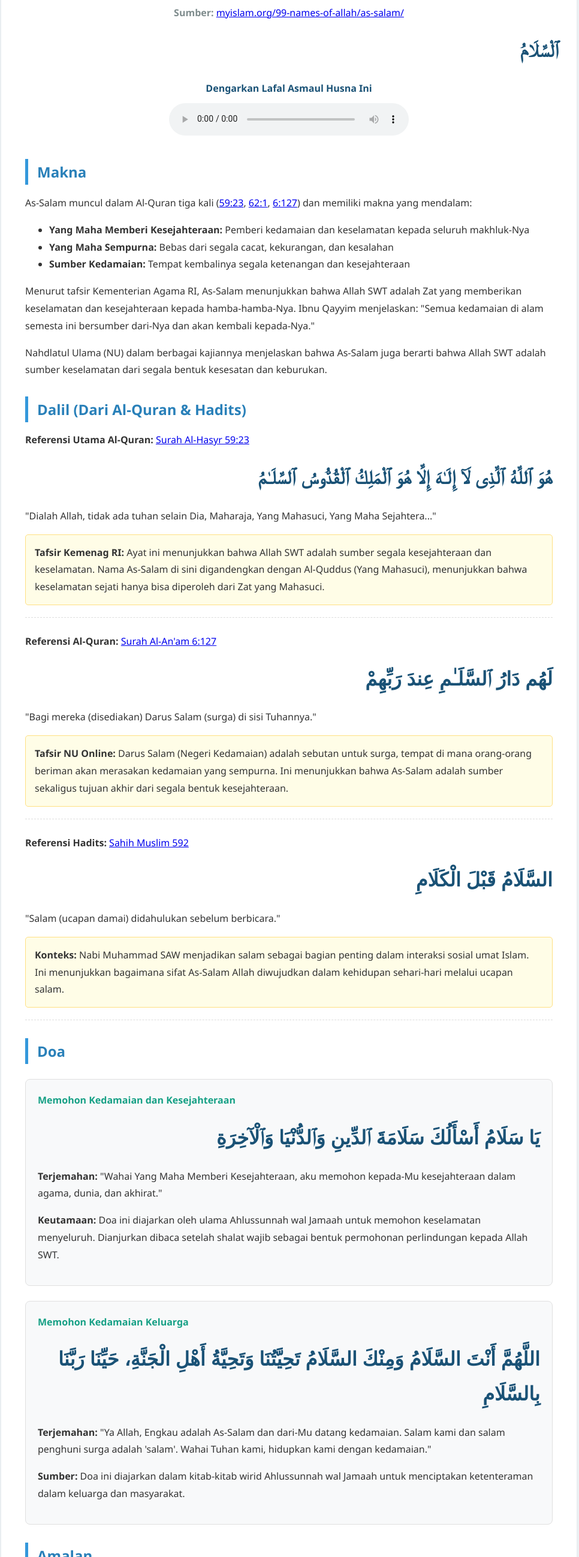
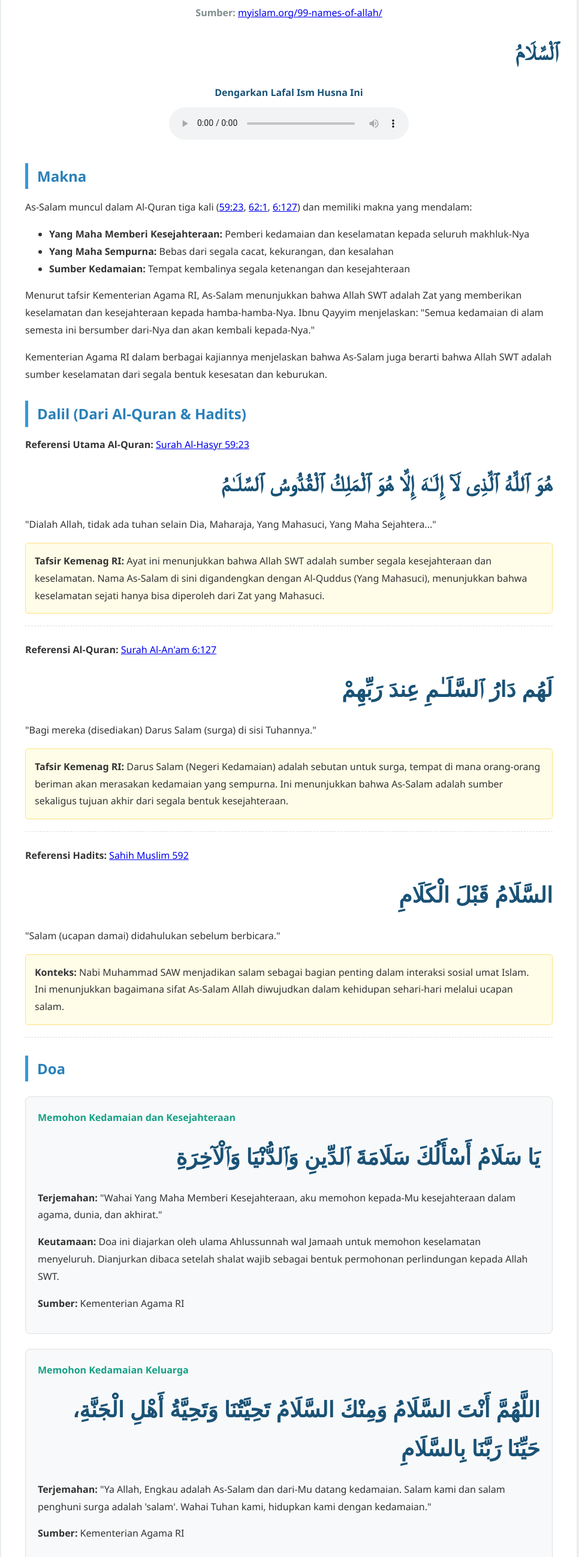
Before and after one commit to H2Oesman/H2Oesman-AsmaulHusna.github.io, a plain HTML site: page 05.html in a window 1280 px wide. Shown: the part 204-2800 px from the top of the page at 60% size, without its empty margins (158-1124 px from the left). Drawn offline with Linux system fonts and the light colour scheme.

Commit message:
Update 05.html

```diff
--- a/05.html
+++ b/05.html
@@ -22,13 +22,13 @@
             box-shadow: 0 0 15px rgba(0,0,0,0.1);
         }
         .arabic {
-            font-size: 32px;
+            font-size: 36px;
             text-align: right;
             direction: rtl;
             margin: 20px 0;
             font-weight: bold;
             color: #1a5276;
-            font-family: 'KFGQPC Uthmanic Script HAFS', 'Traditional Arabic', 'Arial Unicode MS', sans-serif;
+            font-family: 'Uthmanic Script', 'KFGQPC Uthmanic Script HAFS', 'Traditional Arabic', 'Arial Unicode MS', sans-serif;
         }
         .transliteration {
             font-style: italic;
@@ -169,7 +169,7 @@
         }
         @media (max-width: 768px) {
             .arabic {
-                font-size: 24px;
+                font-size: 28px;
             }
             .name-title {
                 font-size: 28px;
@@ -192,13 +192,13 @@
             <a href="index.html" class="top-home-link">&larr; Kembali ke Menu Utama</a>
 
             <h1 class="name-title">5. As-Salam (Yang Maha Memberi Kesejahteraan)</h1>
-            <div class="name-source"><strong>Sumber:</strong> <a href="https://myislam.org/99-names-of-allah/as-salam/" target="_blank">myislam.org/99-names-of-allah/as-salam/</a></div>
+            <div class="name-source"><strong>Sumber:</strong> <a href="https://myislam.org/99-names-of-allah/" target="_blank">myislam.org/99-names-of-allah/</a></div>
 
             <div class="arabic">ٱلْسَّلَامُ</div>
             <div class="transliteration">Transliterasi: As-Salām</div>
 
             <div class="audio-player">
-                <div class="audio-title">Dengarkan Lafal Asmaul Husna Ini</div>
+                <div class="audio-title">Dengarkan Lafal Ism Husna Ini</div>
                 <audio controls style="width: 100%;">
                     <source src="https://quranaudio.myislam.org/audio/99%20names%20of%20Allah/audio/5.%20as-salam.mp3" type="audio/mpeg">
                     Browser Anda tidak mendukung elemen audio.
@@ -214,7 +214,7 @@
                     <li><strong>Sumber Kedamaian:</strong> Tempat kembalinya segala ketenangan dan kesejahteraan</li>
                 </ul>
                 <p>Menurut tafsir Kementerian Agama RI, As-Salam menunjukkan bahwa Allah SWT adalah Zat yang memberikan keselamatan dan kesejahteraan kepada hamba-hamba-Nya. Ibnu Qayyim menjelaskan: "Semua kedamaian di alam semesta ini bersumber dari-Nya dan akan kembali kepada-Nya."</p>
-                <p>Nahdlatul Ulama (NU) dalam berbagai kajiannya menjelaskan bahwa As-Salam juga berarti bahwa Allah SWT adalah sumber keselamatan dari segala bentuk kesesatan dan keburukan.</p>
+                <p>Kementerian Agama RI dalam berbagai kajiannya menjelaskan bahwa As-Salam juga berarti bahwa Allah SWT adalah sumber keselamatan dari segala bentuk kesesatan dan keburukan.</p>
             </div>
 
             <div class="section">
@@ -238,7 +238,7 @@
                     <div class="transliteration">Lahum dāru s-salāmi 'inda rabbihim</div>
                     <p>"Bagi mereka (disediakan) Darus Salam (surga) di sisi Tuhannya."</p>
                     <div class="tafsir-box">
-                        <strong>Tafsir NU Online:</strong> Darus Salam (Negeri Kedamaian) adalah sebutan untuk surga, tempat di mana orang-orang beriman akan merasakan kedamaian yang sempurna. Ini menunjukkan bahwa As-Salam adalah sumber sekaligus tujuan akhir dari segala bentuk kesejahteraan.
+                        <strong>Tafsir Kemenag RI:</strong> Darus Salam (Negeri Kedamaian) adalah sebutan untuk surga, tempat di mana orang-orang beriman akan merasakan kedamaian yang sempurna. Ini menunjukkan bahwa As-Salam adalah sumber sekaligus tujuan akhir dari segala bentuk kesejahteraan.
                     </div>
                 </div>
 
@@ -261,6 +261,7 @@
                     <div class="transliteration">Yā Salām as'aluka salāmata d-dīni wa d-dunyā wa l-ākhirah</div>
                     <p><strong>Terjemahan:</strong> "Wahai Yang Maha Memberi Kesejahteraan, aku memohon kepada-Mu kesejahteraan dalam agama, dunia, dan akhirat."</p>
                     <p><strong>Keutamaan:</strong> Doa ini diajarkan oleh ulama Ahlussunnah wal Jamaah untuk memohon keselamatan menyeluruh. Dianjurkan dibaca setelah shalat wajib sebagai bentuk permohonan perlindungan kepada Allah SWT.</p>
+                    <p><strong>Sumber:</strong> Kementerian Agama RI</p>
                 </div>
 
                 <div class="dua">
@@ -268,7 +269,7 @@
                     <div class="arabic">اللَّهُمَّ أَنْتَ السَّلَامُ وَمِنْكَ السَّلَامُ تَحِيَّتُنَا وَتَحِيَّةُ أَهْلِ الْجَنَّةِ، حَيِّنَا رَبَّنَا بِالسَّلَامِ</div>
                     <div class="transliteration">Allāhumma anta s-Salām wa minka s-salām taḥiyyatunā wa taḥiyyatu ahli l-jannah, ḥayyinā rabbanā bi-s-salām</div>
                     <p><strong>Terjemahan:</strong> "Ya Allah, Engkau adalah As-Salam dan dari-Mu datang kedamaian. Salam kami dan salam penghuni surga adalah 'salam'. Wahai Tuhan kami, hidupkan kami dengan kedamaian."</p>
-                    <p><strong>Sumber:</strong> Doa ini diajarkan dalam kitab-kitab wirid Ahlussunnah wal Jamaah untuk menciptakan ketenteraman dalam keluarga dan masyarakat.</p>
+                    <p><strong>Sumber:</strong> Kementerian Agama RI</p>
                 </div>
             </div>
 
@@ -288,6 +289,7 @@
                         <li>Melindungi dari mimpi buruk</li>
                         <li>Mendekatkan diri kepada Allah SWT</li>
                     </ul>
+                    <p><strong>Sumber:</strong> Kementerian Agama RI</p>
                 </div>
 
                 <div class="amalan">
@@ -300,6 +302,7 @@
                         <li>Perbanyak sedekah untuk membersihkan rumah dari energi negatif</li>
                     </ol>
                     <p><strong>Dasar Syar'i:</strong> Nabi SAW mengajarkan beberapa doa dan amalan untuk perlindungan rumah. Amalan ini dikembangkan oleh ulama salafush shalih berdasarkan hadits-hadits shahih.</p>
+                    <p><strong>Sumber:</strong> Kementerian Agama RI</p>
                 </div>
             </div>
 
@@ -335,14 +338,14 @@
             <a href="index.html" class="top-home-link">&larr; Back to Main Menu</a>
 
             <h1 class="name-title">5. As-Salam (The Source of Peace, The Flawless)</h1>
-            <div class="name-source"><strong>Source:</strong> <a href="https://myislam.org/99-names-of-allah/as-salam/" target="_blank">myislam.org/99-names-of-allah/as-salam/</a></div>
+            <div class="name-source"><strong>Source:</strong> <a href="https://myislam.org/99-names-of-allah/" target="_blank">myislam.org/99-names-of-allah/</a></div>
 
             <!-- Bonus section only in English -->
             <div class="bonus">
                 <strong>Bonus:</strong> Listen to the beautiful explanation of Al Asma Ul Husna at <a href="https://qfatima.com/a99-audio" target="_blank">qfatima.com</a>.
 
                 <div class="audio-player">
-                    <div class="audio-title">Listen to the beautiful explanation of this Asma Husna</div>
+                    <div class="audio-title">Listen to the beautiful explanation of this Ism Husna</div>
                     <audio controls style="width: 100%;">
                         <source src="https://qfatima.com/wp-content/uploads/2020/05/AH_06Salaam.mp3" type="audio/mpeg">
                         Your browser does not support the audio element.
@@ -354,7 +357,7 @@
             <div class="transliteration">Transliteration: As-Salām</div>
 
             <div class="audio-player">
-                <div class="audio-title">Listen to pronunciation (lafz) of this Asmaul Husna</div>
+                <div class="audio-title">Listen to pronunciation (lafz) of this Ism Husna</div>
                 <audio controls style="width: 100%;">
                     <source src="https://quranaudio.myislam.org/audio/99%20names%20of%20Allah/audio/5.%20as-salam.mp3" type="audio/mpeg">
                     Your browser does not support the audio element.
```
